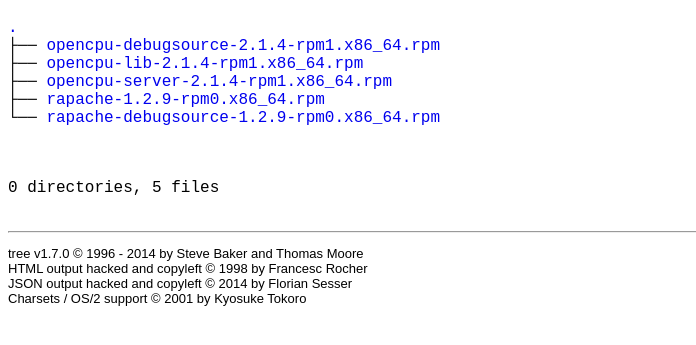
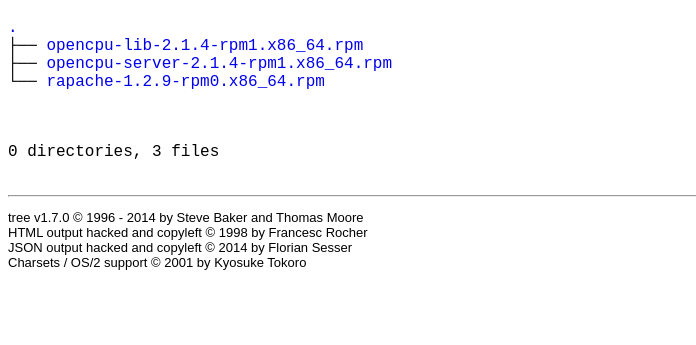
Before and after one commit to opencpu/archive, a plain HTML site: page fedora-31/index.html in a window 1280 px wide. Shown: the part 61-406 px from the top of the page, without its empty margins (0-696 px from the left). Drawn offline with Linux system fonts and the light colour scheme.

Commit message:
update index files

```diff
--- a/fedora-31/index.html
+++ b/fedora-31/index.html
@@ -29,16 +29,14 @@
 <body>
 	<h1>OpenCPU Server Archive: fedora-31</h1><p>
 	<a href=".">.</a><br>
-	├── <a href="./opencpu-debugsource-2.1.4-rpm1.x86_64.rpm">opencpu-debugsource-2.1.4-rpm1.x86_64.rpm</a><br>
 	├── <a href="./opencpu-lib-2.1.4-rpm1.x86_64.rpm">opencpu-lib-2.1.4-rpm1.x86_64.rpm</a><br>
 	├── <a href="./opencpu-server-2.1.4-rpm1.x86_64.rpm">opencpu-server-2.1.4-rpm1.x86_64.rpm</a><br>
-	├── <a href="./rapache-1.2.9-rpm0.x86_64.rpm">rapache-1.2.9-rpm0.x86_64.rpm</a><br>
-	└── <a href="./rapache-debugsource-1.2.9-rpm0.x86_64.rpm">rapache-debugsource-1.2.9-rpm0.x86_64.rpm</a><br>
+	└── <a href="./rapache-1.2.9-rpm0.x86_64.rpm">rapache-1.2.9-rpm0.x86_64.rpm</a><br>
 	<br><br>
 	</p>
 	<p>
 
-0 directories, 5 files
+0 directories, 3 files
 	<br><br>
 	</p>
 	<hr>
```
Also changed, not shown: centos-8/index.html (+2 -4 lines), fedora-30/index.html (+2 -4 lines), 1 other file.
